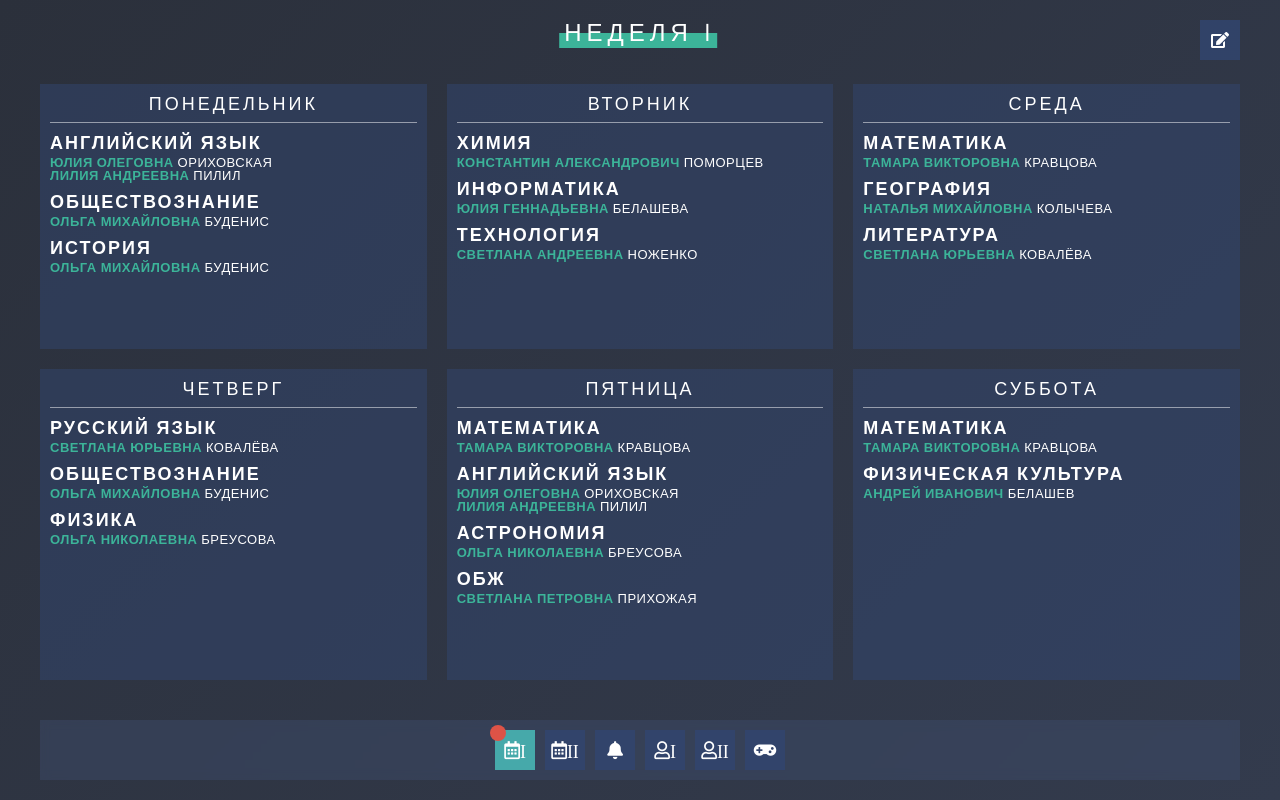
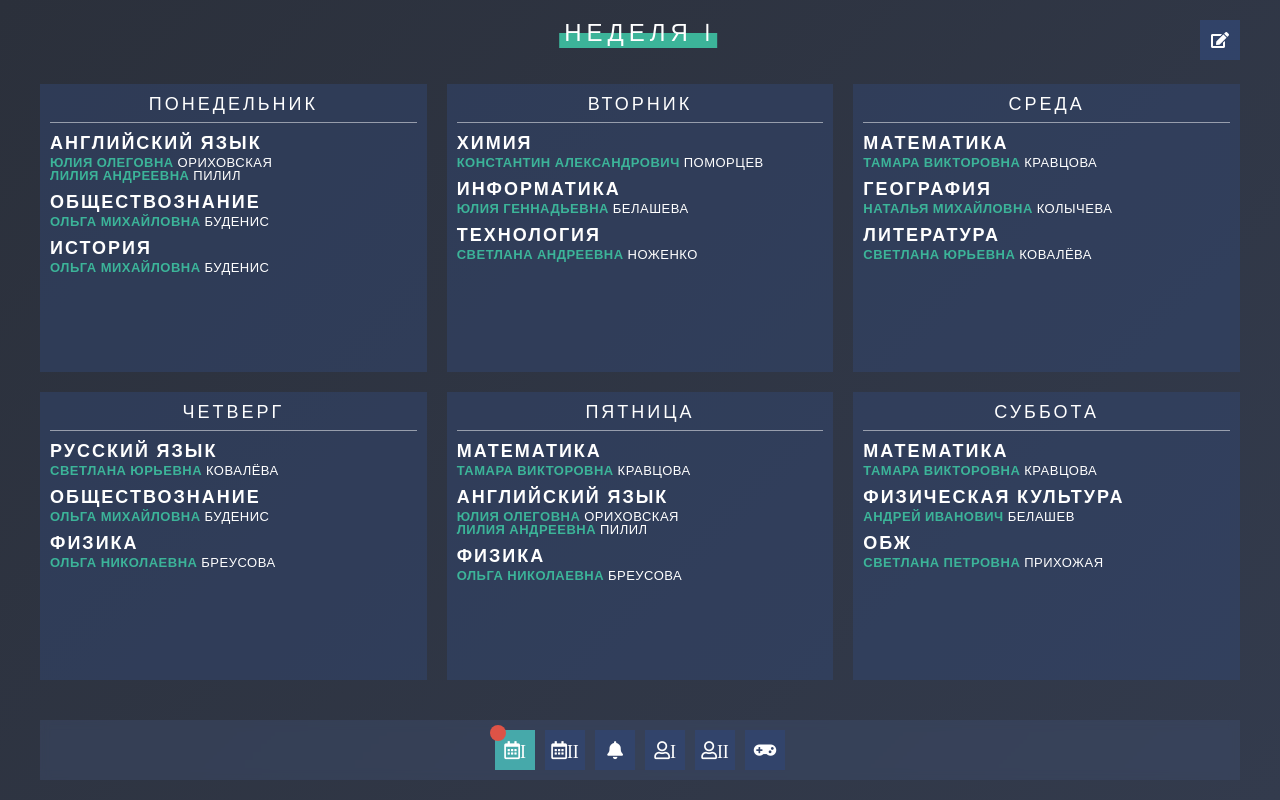
Before and after one commit to fN9ne/perchinki, a plain HTML site: page index.html in a window 1280 px wide. Drawn offline with nearby package versions, Linux system fonts and the light colour scheme; files whose address does not match are found by name.

Commit message:
Update index.html

```diff
--- a/index.html
+++ b/index.html
@@ -60,12 +60,12 @@
 					<div class="day"><div class="day__container"><div class="day__title"><span>Пятница</span></div><div class="day__content">
 						<div class="lesson math"></div>
 						<div class="lesson english"></div>
-						<div class="lesson astronomy"></div>
-						<div class="lesson ls"></div>
+						<div class="lesson physics"></div>
 					</div></div></div>
 					<div class="day"><div class="day__container"><div class="day__title"><span>Суббота</span></div><div class="day__content">
 						<div class="lesson math"></div>
 						<div class="lesson pe"></div>
+						<div class="lesson ls"></div>
 					</div></div></div>
 				</div>
 				<div class="screen">
```
